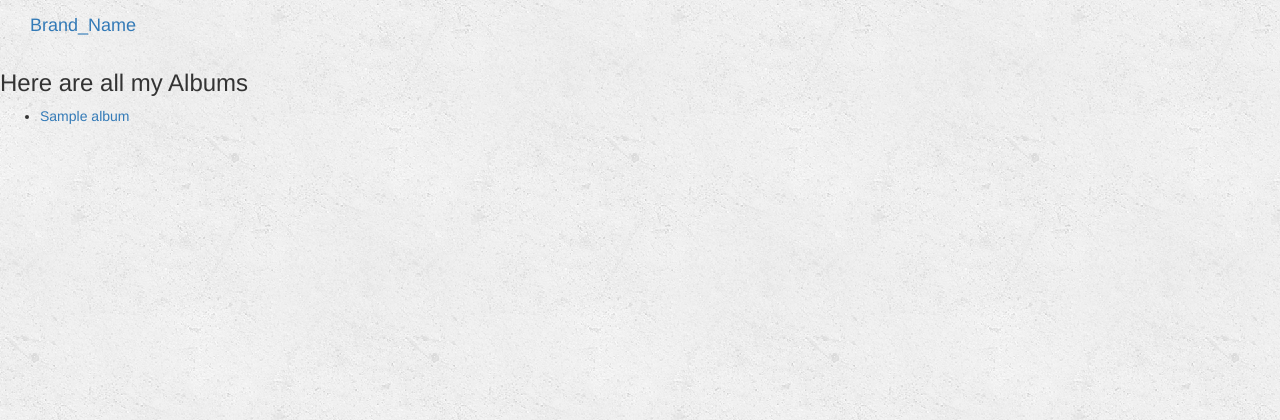
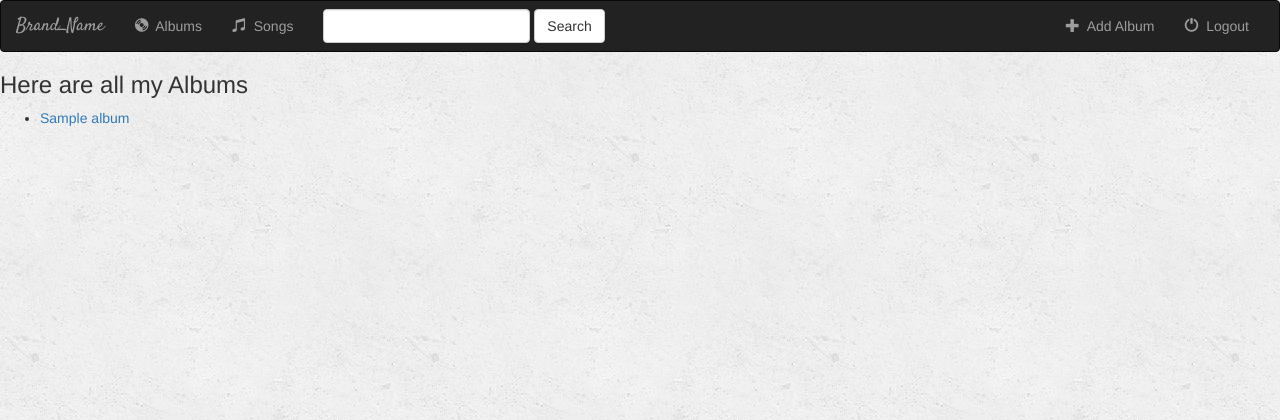
Before and after one commit to shreeyaa98/Music_Django, a Django app: template music/templates/music/index.html in a window 1280 px wide. Shown: the top 420 px of the page. Run offline with Django 3.2, Linux system fonts and the light colour scheme; the template is opened without the code that fills it: most values are stand-ins (such as "Sample title", 1, 10 or a date in 2020); some libraries are stand-ins or nearby versions.

Commit message:
Working with *

```diff
--- a/music/static/music/style.css
+++ b/music/static/music/style.css
@@ -3,3 +3,8 @@
 body{
     background:white url("images/background.png")
 }
+
+.home{
+    font-family:'Satisfy',cursive;
+    color: beige;
+}
--- a/music/templates/music/detail.html
+++ b/music/templates/music/detail.html
@@ -44,9 +44,9 @@
   {% for song in album.song_set.all %}
     <input type="radio" id="song{{ forloop.counter }}" name="song" value="{{ song.id }}">
     <label for="song{{ forloop.counter }}">
-      {{ song.song_title }}{{ song.file_type }}{{ song.is_favorite }}{{b}}
-      {% if song.is_favorite %}
-        <img src="http://i.imgur.com/b9b13Rd.png" alt="">
+      {{ song.song_title }}
+      {% if song.is_favourite %}
+        <img src="http://i.imgur.com/b9b13Rd.png" alt="*">
       {% endif %}
     </label><br>
   {% endfor %}
--- a/music/templates/music/index.html
+++ b/music/templates/music/index.html
@@ -1,11 +1,14 @@
 <!-- #Page that displays all the albums -->
 {% load staticfiles %}
+
 <link rel="stylesheet" href="https://maxcdn.bootstrapcdn.com/bootstrap/3.3.6/css/bootstrap.min.css">
-<script src="https://ajax.googleapis.com/ajax/libs/jquery/3.4.1/jquery.min.js"></script>
-<script src="https://maxcdn.bootstrapcdn.com/bootstrap/3.3.7/js/bootstrap.min.js"></script>
+<link href='https://fonts.googleapis.com/css?family=Satisfy' rel='stylesheet' type='text/css'>
 <link rel="stylesheet" type="text/css" href="{% static 'music/style.css' %}"/>
+<script src="https://ajax.googleapis.com/ajax/libs/jquery/1.12.0/jquery.min.js"></script>
+<script src="http://maxcdn.bootstrapcdn.com/bootstrap/3.3.6/js/bootstrap.min.js"></script>
 
-<nav class="navbar-navbar-inverse">
+
+<nav class="navbar navbar-inverse">
     <div class="container-fluid">
         <!-- logo -->
         <div class="navbar-header">
@@ -15,7 +18,47 @@
                 <span class="icon-bar"></span>
             </button>
             <!-- The button displayed in case screen size is small -->
-            <a class="navbar-brand" href="{% url 'music:index' %}">Brand_Name</a>
+            <a class="navbar-brand home" href="{% url 'music:index' %}">Brand_Name</a>
+        </div>
+        <!-- Items -->
+        <!-- We give this id as topNavBar because these are the items to be displayed in the navbar toggle button with dta-target as topNavBar-->
+        <div class="collapse navbar-collapse" id="topNavBar">
+            <ul class="nav navbar-nav">
+                <li class="">
+                    <a href="{% url 'music:index' %}">
+                        <span class="glyphicon glyphicon-cd" aria-hidden="true"></span>&nbsp;
+                        Albums
+                    </a>
+                </li>
+                <li class="">
+                        <a href="{% url 'music:index' %}">
+                            <span class="glyphicon glyphicon-music" aria-hidden="true"></span>&nbsp;
+                            Songs
+                        </a>
+                    </li>
+            </ul>
+            <form class="navbar-form navbar-left" role="search" method="get" action="#">
+                <div class="form-group">
+                    <input type="text" class="form-control" name="q" value="">
+                </div>
+                <button type="submit" class="btn btn-default">Search</button>
+            </form>
+            <ul class="nav navbar-nav navbar-right">
+                <li class="">
+                    <a href="#">
+                            <span class="glyphicon glyphicon-plus" aria-hidden="true"></span>&nbsp;
+                            Add Album
+                    </a>
+                </li>
+                <li class="">
+                        <a href="#">
+                                <span class="glyphicon glyphicon-off" aria-hidden="true"></span>&nbsp;
+                                Logout
+                        </a>
+                    </li>
+
+
+            </ul>
         </div>
     </div>
 </nav>
--- a/music/views.py
+++ b/music/views.py
@@ -24,7 +24,7 @@ def favorite(request,album_id):
             'error_message':"You did not Select Song"
             })
     else:
-        selected_song.is_favorite = True
+        selected_song.is_favourite = True
         selected_song.save()
-        print(selected_song,selected_song.is_favorite)
-        return render(request,'music/detail.html',{'album':album, 'b':selected_song.is_favorite})
+        print(selected_song,selected_song.is_favourite)
+        return render(request,'music/detail.html',{'album':album})
```
Also changed, not shown: db.sqlite3.
